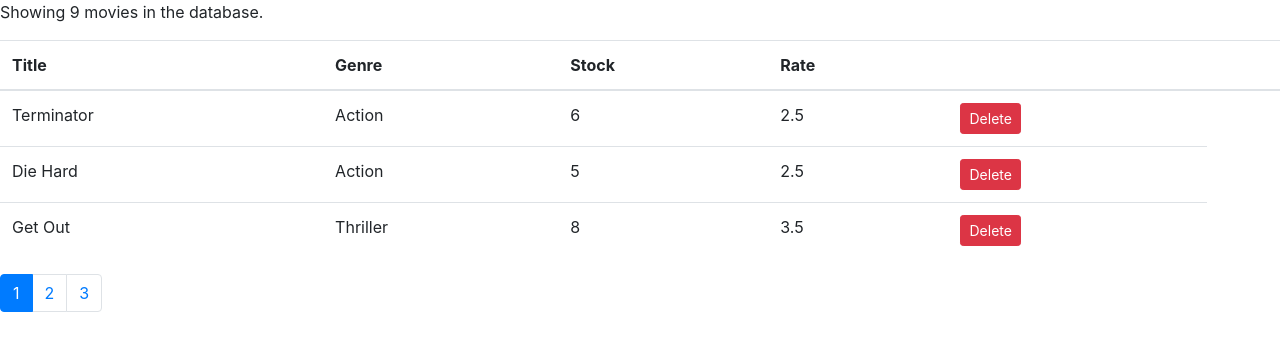
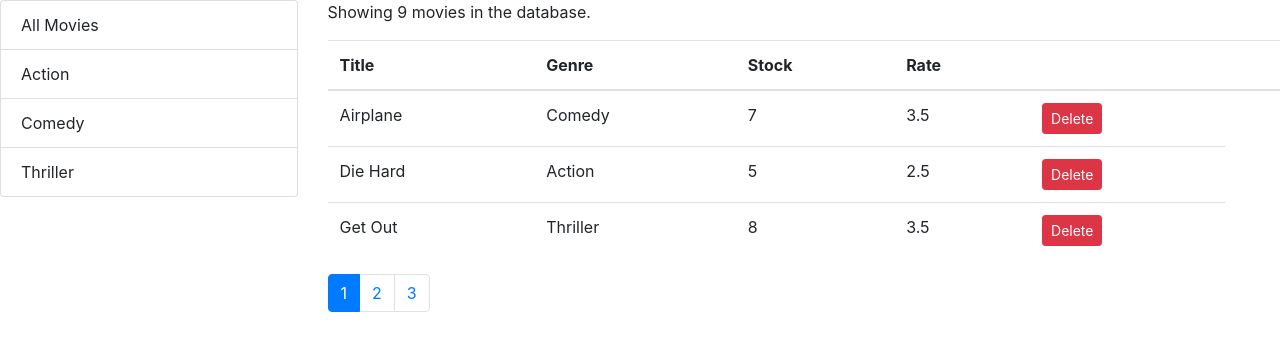
Before and after one commit to torikul-islam/movie-app, a React (Create React App) app: page / in a window 1280 px wide. Shown: the top 350 px of the page. Built offline with nearby package versions, Linux system fonts and the light colour scheme.

Commit message:
implement sort in a table

```diff
--- /dev/null
+++ b/src/components/MoviesTable.js
@@ -0,0 +1,57 @@
+import React, {Component} from "react";
+
+
+class MoviesTable extends Component {
+
+    raiseSort =(path)=>{
+        const sortColumn = {...this.props.sortColumn};
+        if (sortColumn.path ===path){
+            sortColumn.order = (sortColumn.order === "asc"? "desc": "asc")
+        }
+        else{
+            sortColumn.path = path;
+            sortColumn.order = "asc"
+        }
+
+        this.props.onSort(sortColumn);
+    };
+
+    render() {
+        const {movies, onDelete} = this.props;
+        return (
+            <table className="table">
+                <thead>
+                <tr style={{cursor: "pointer"}}>
+                    <th onClick={() => this.raiseSort("title")}>Title</th>
+                    <th onClick={() => this.raiseSort("genre.name")}>Genre</th>
+                    <th onClick={() => this.raiseSort("numberInStock")}>Stock</th>
+                    <th onClick={() => this.raiseSort("dailyRentalRate")}>Rate</th>
+                    <th/>
+                    <th/>
+                </tr>
+                </thead>
+                <tbody>
+                {movies.map(movie => (
+                    <tr key={movie._id}>
+                        <td>{movie.title}</td>
+                        <td>{movie.genre.name}</td>
+                        <td>{movie.numberInStock}</td>
+                        <td>{movie.dailyRentalRate}</td>
+                        <td>
+                            <button
+                                onClick={() => onDelete(movie)}
+                                className="btn btn-danger btn-sm"
+                            >
+                                Delete
+                            </button>
+                        </td>
+                    </tr>
+                ))}
+                </tbody>
+            </table>
+        );
+
+    }
+}
+
+export default MoviesTable;
--- /dev/null
+++ b/src/components/common/ListGroup.js
@@ -0,0 +1,22 @@
+import React  from 'react';
+
+const ListGroup = (props) => {
+    const {items , onItemSelect , selectedItem, textProperty, valueProperty} =props;
+    return (
+        <ul className="list-group">
+            {items.map((item) =>
+            <li onClick={()=>onItemSelect(item)} key={item[valueProperty]}
+                className={item === selectedItem ? "list-group-item active"  : "list-group-item"}>
+                {item[textProperty]}
+            </li>
+            )}
+        </ul>
+    );
+};
+
+// ListGroup.defaltProps ={
+//     textProperty :"name",
+//     valueProperty: "_id"
+// };
+
+export default ListGroup;
--- a/src/components/common/Movies.js
+++ b/src/components/common/Movies.js
@@ -1,14 +1,25 @@
-import React, {Component} from 'react';
+import React, {Component} from "react";
 import {getMovies} from "../../services/fakeMovieService";
-import Pagination from './Pagination';
+import {getGenres} from "../../services/fakeGenreService";
+import Pagination from "./Pagination";
 import {paginate} from "../../utils/paginate";
-
+import ListGroup from "./ListGroup";
+import MoviesTable from "../MoviesTable";
+import _ from "lodash";
 
 class Movies extends Component {
     state = {
-        movies: getMovies(),
+        movies: [],
+        genres: [],
+        selectedGenre: "",
         currentPage: 1,
-        pageSize: 3
+        pageSize: 3,
+        sortColumn: { path: "title", order: "asc" }
+    };
+
+    componentDidMount() {
+        const genres = [{ _id: "", name: "All Movies"}, ...getGenres()];
+        this.setState({movies: getMovies(), genres});
     };
 
     handleDelete = movie => {
@@ -16,60 +27,63 @@ class Movies extends Component {
         this.setState({movies});
     };
 
-    handlePageChange = (page) => {
-        this.setState({currentPage: page})
+    handlePageChange = page => {
+        this.setState({currentPage: page});
+    };
+
+
+    handleGenreSelect = genre => {
+        this.setState({selectedGenre: genre, currentPage: 1});
+    };
+
+    handleSort = (sortColumn) => {
+
+        this.setState({ sortColumn});
     };
 
     render() {
         const {length: count} = this.state.movies;
-        const {currentPage, pageSize, movies: allMovies} =this.state;
+        const {currentPage, pageSize, movies: allMovies, selectedGenre, sortColumn} = this.state;
 
-        if (count === 0 ){
-            return <p> There are no movie in the database</p>
-        }
+        if (count === 0) return <p> There are no movie in the database</p>;
 
-        const movies = paginate(allMovies, currentPage,pageSize );
+        const filtered =
+            selectedGenre && selectedGenre._id
+                ? allMovies.filter(m => m.genre._id === selectedGenre._id)
+                : allMovies;
+
+        const sorted = _.orderBy(filtered, [sortColumn.path], [sortColumn.order]);
+
+        const movies = paginate(sorted, currentPage, pageSize);
 
         return (
-            <div>
-                <p>Showing {count} movies in the database.</p>
-                <table className="table">
-                    <thead>
-                    <tr>
-                        <th>Title</th>
-                        <th>Genre</th>
-                        <th>Stock</th>
-                        <th>Rate</th>
-                        <th/>
-                        <th/>
-                    </tr>
-                    </thead>
-                    <tbody>
-                    {movies.map(movie => (
-                        <tr key={movie._id}>
-                            <td>{movie.title}</td>
-                            <td>{movie.genre.name}</td>
-                            <td>{movie.numberInStock}</td>
-                            <td>{movie.dailyRentalRate}</td>
+            <div className="row">
+                <div className="col-3" style={{cursor: "pointer"}}>
+                    <ListGroup
+                        items={this.state.genres}
+                        textProperty="name"
+                        valueProperty="_id"
+                        selectedItem={this.state.selectedGenre}
+                        onItemSelect={this.handleGenreSelect}
+                    />
+                </div>
+                <div className="col">
+                    <p>Showing {filtered.length} movies in the database.</p>
 
-                            <td>
-                                <button
-                                    onClick={() => this.handleDelete(movie)}
-                                    className="btn btn-danger btn-sm"
-                                >
-                                    Delete
-                                </button>
-                            </td>
-                        </tr>
-                    ))}
-                    </tbody>
-                </table>
-                <Pagination
-                    itemsCount={count}
-                    pageSize={pageSize}
-                    currentPage = {currentPage}
-                    onClick={this.handlePageChange}
-                />
+                    <MoviesTable
+                        movies={movies}
+                        sortColumn = {sortColumn}
+                        onDelete={this.handleDelete}
+                        onSort={this.handleSort}
+                    />
+
+                    <Pagination
+                        itemsCount={filtered.length}
+                        pageSize={pageSize}
+                        currentPage={currentPage}
+                        onClick={this.handlePageChange}
+                    />
+                </div>
             </div>
         );
     }
```
Also changed, not shown: src/components/common/Pagination.js (+7 -8 lines).
